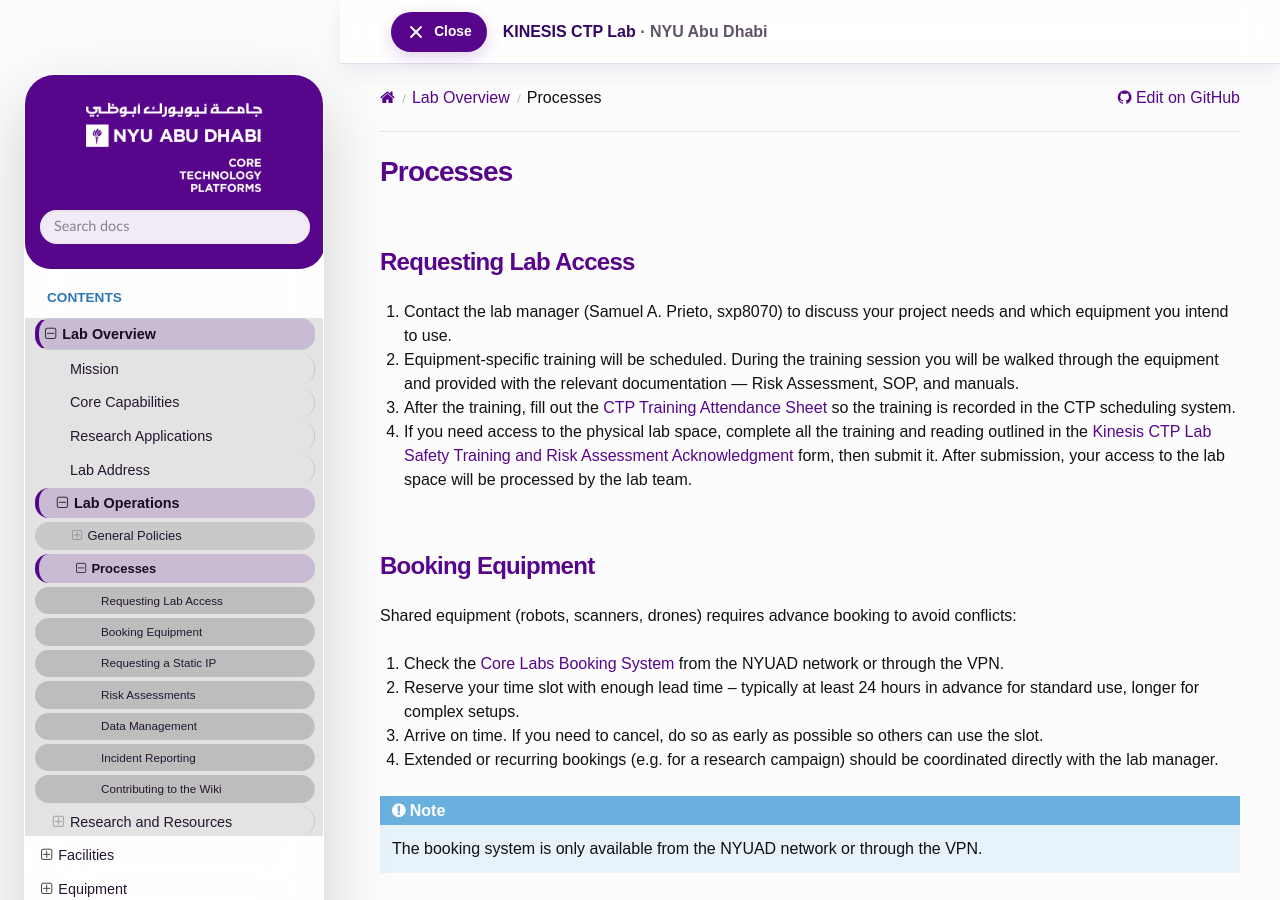
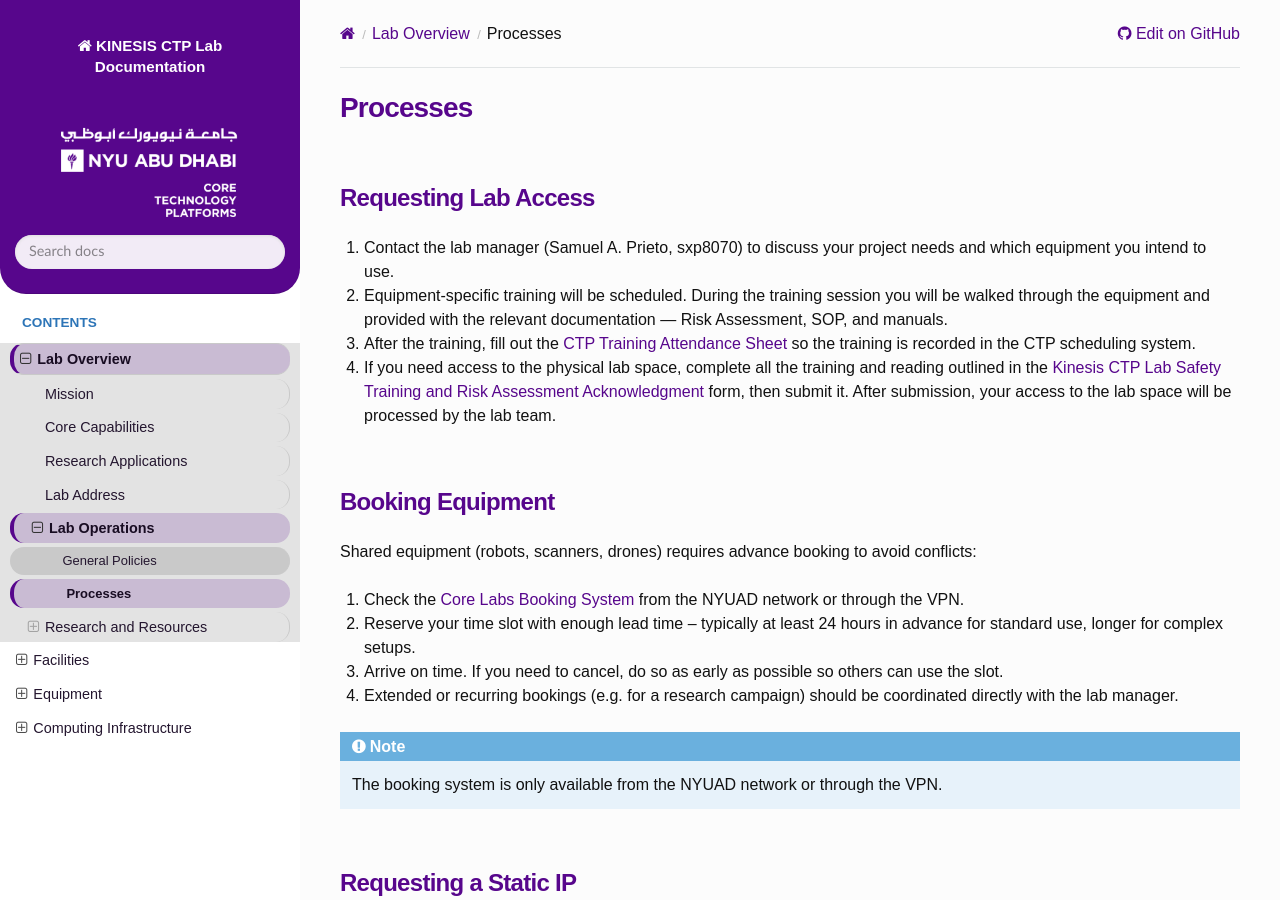
Before and after one commit to KinesisCTP/rtd-kinesis, a Sphinx documentation site: the page built from docs/source/1-lab-overview/2-processes.rst, in a window 1280 px wide and 900 px high. Built offline with Sphinx 7.4.7 and the Read the Docs theme 3.1.0, drawn with Linux system fonts in a browser that asks for light colours.

Commit message:
Sync public wiki from private source

```diff
--- a/docs/source/_static/custom.css
+++ b/docs/source/_static/custom.css
@@ -66,16 +66,8 @@ body.homepage .wy-nav-content {
 }
 
 body.homepage .wy-nav-content-wrap {
-  margin-left: 0 !important;
+  margin-left: 300px !important;
   background: #ffffff;
-}
-
-body.homepage.sidebar-open .wy-nav-content-wrap {
-  margin-left: 340px !important;
-}
-
-body.homepage.sidebar-closed .wy-nav-content-wrap {
-  margin-left: 0 !important;
 }
 
 body.homepage .rst-versions,
@@ -130,11 +122,6 @@ body.lab-overview-section .wy-menu-vertical li.toctree-l1.current > ul > li.toct
   height: 0 !important;
   overflow: hidden !important;
   visibility: hidden !important;
-}
-
-/* Hide RTD mobile top bar */
-.wy-nav-top {
-  display: none !important;
 }
 
 /* Hide "View page source" link */
@@ -677,35 +664,10 @@ body:not(.homepage) .wy-side-nav-search .version {
   }
 
 }
-/* ===== MINIMAL FLOATING SIDEBAR ===== */
+/* ===== NATIVE READ THE DOCS SIDEBAR ===== */
 
 .wy-nav-side {
-  position: fixed !important;
-  top: 24px;
-  left: 24px;
-  bottom: 24px;
-
-  width: 300px !important;
-  height: auto !important;
-
-  border-radius: 30px;
-
-  background: rgba(255,255,255,0.72) !important;
-  backdrop-filter: blur(28px);
-  -webkit-backdrop-filter: blur(28px);
-
-  border: 1px solid rgba(255,255,255,0.22);
-
-  box-shadow:
-    0 25px 70px rgba(0,0,0,0.18),
-    inset 0 1px 0 rgba(255,255,255,0.3);
-
-  transform: translateX(0);
-  transition: transform 0.32s ease;
-
-  z-index: 5000;
-
-  overflow-y: auto;
+  background: #ffffff !important;
 }
 
 .wy-nav-side,
@@ -713,84 +675,6 @@ body:not(.homepage) .wy-side-nav-search .version {
 .wy-nav-side li,
 .wy-nav-side .caption-text {
   color: #24162f !important;
-}
-
-/* OPENED */
-.wy-nav-side.collapsed {
-  transform: translateX(-340px);
-}
-
-body.sidebar-open .wy-nav-side {
-  transform: translateX(0);
-}
-
-body.sidebar-closed .wy-nav-side {
-  transform: translateX(-340px);
-}
-
-/* PAGE CONTENT */
-.wy-nav-content-wrap {
-  margin-left: 340px !important;
-  transition: margin-left 0.32s ease;
-}
-
-.wy-nav-content-wrap.shifted {
-  margin-left: 0 !important;
-}
-
-body.sidebar-open .wy-nav-content-wrap {
-  margin-left: 340px !important;
-}
-
-body.sidebar-closed .wy-nav-content-wrap {
-  margin-left: 0 !important;
-}
-
-/* FLOATING MENU BUTTON */
-.menu-toggle {
-  display: flex !important;
-  align-items: center;
-  justify-content: center;
-
-  position: fixed !important;
-  top: 88px !important;
-  left: 24px !important;
-
-  width: 56px !important;
-  height: 56px !important;
-
-  border: none !important;
-  border-radius: 18px !important;
-
-  background: rgba(255,255,255,0.82) !important;
-  backdrop-filter: blur(20px);
-
-  color: var(--nyu-purple) !important;
-
-  cursor: pointer !important;
-
-  box-shadow:
-    0 10px 35px rgba(0,0,0,0.16);
-
-  z-index: 99999 !important;
-
-  transition: all 0.22s ease;
-}
-
-.menu-toggle.sidebar-open {
-  top: 40px !important;
-  left: 252px !important;
-}
-
-.menu-toggle.sidebar-closed {
-  top: 88px !important;
-  left: 24px !important;
-}
-
-.menu-toggle:hover {
-  transform: scale(1.08);
-  background: var(--nyu-purple) !important;
-  color: white !important;
 }
 
 /* TOP SECTION */
@@ -858,43 +742,6 @@ body.sidebar-closed .wy-nav-content-wrap {
 
 .wy-menu-vertical li.current a:hover {
   color: #180c22 !important;
-}
-
-/* MOBILE */
-@media (max-width: 850px) {
-  .wy-nav-content-wrap {
-    margin-left: 0 !important;
-  }
-
-  body.sidebar-open .wy-nav-content-wrap,
-  body.sidebar-closed .wy-nav-content-wrap,
-  body.homepage.sidebar-open .wy-nav-content-wrap,
-  body.homepage.sidebar-closed .wy-nav-content-wrap {
-    margin-left: 0 !important;
-  }
-
-  .wy-nav-side {
-    top: 0;
-    left: 0;
-    bottom: 0;
-
-    border-radius: 0;
-    transform: translateX(-340px);
-  }
-
-  .wy-nav-side.active {
-    transform: translateX(0);
-  }
-
-  .menu-toggle.sidebar-open {
-    top: 18px !important;
-    left: 252px !important;
-  }
-
-  .menu-toggle.sidebar-closed {
-    top: 88px !important;
-    left: 20px !important;
-  }
 }
 
 /* ===== GENERATED EQUIPMENT PAGES ===== */
--- a/docs/source/_static/custom.js
+++ b/docs/source/_static/custom.js
@@ -1,11 +1,7 @@
-console.log("custom.js loaded");
-
-if (window.location.pathname.includes("/1-lab-overview/")) {
-  document.body.classList.add("lab-overview-section");
-}
-
 document.addEventListener("DOMContentLoaded", function () {
   if (!window.location.pathname.includes("/1-lab-overview/")) return;
+
+  document.body.classList.add("lab-overview-section");
 
   document
     .querySelectorAll(
--- a/docs/source/_static/homepage-hero.css
+++ b/docs/source/_static/homepage-hero.css
@@ -1,42 +1,96 @@
 /* Cache-busted homepage hero overrides. */
 .home-hero {
+  width: 100%;
   aspect-ratio: 3072 / 1170;
   height: auto;
-  max-height: 680px;
+  max-height: none;
   background:
     radial-gradient(circle at 18% 20%, rgba(87, 6, 140, 0.45), transparent 34%),
     #17121f;
 }
 
 .home-hero .hero-bg {
-  object-fit: cover;
-  object-position: center 63%;
+  display: block;
+  object-fit: contain;
+  object-position: center;
+}
+
+.home-hero .hero-content {
+  box-sizing: border-box;
+  width: min(90%, 900px);
+  padding: clamp(8px, 2.5vw, 40px);
 }
 
 .home-hero .hero-content h1 {
-  font-size: clamp(2.8rem, 7vw, 6.5rem);
+  margin: clamp(4px, 0.8vw, 10px) 0 clamp(6px, 1.4vw, 20px);
+  font-size: clamp(1.75rem, 7vw, 6.5rem);
+  line-height: 0.92;
+}
+
+.home-hero .hero-content .hero-kicker {
+  font-size: clamp(0.58rem, 1.25vw, 0.95rem);
+  letter-spacing: clamp(0.1em, 0.3vw, 0.22em);
+}
+
+.home-hero .hero-content > p:not(.hero-kicker) {
+  margin: 0;
+  font-size: clamp(0.7rem, 1.45vw, 1.25rem);
+  line-height: 1.35;
 }
 
 .home-hero .hero-buttons {
-  margin-top: 24px;
+  flex-wrap: nowrap;
+  gap: clamp(6px, 1.1vw, 16px);
+  margin-top: clamp(8px, 1.7vw, 24px);
+}
+
+.home-hero .hero-buttons a {
+  padding: clamp(7px, 1vw, 14px) clamp(10px, 1.7vw, 24px);
+  font-size: clamp(0.68rem, 1vw, 1rem);
+  line-height: 1.2;
+  white-space: nowrap;
+}
+
+.showcase-row .showcase-image-natural {
+  align-self: center;
+  aspect-ratio: 4080 / 3072;
+  height: auto;
+  object-fit: contain;
 }
 
 @media screen and (max-width: 850px) {
   .home-hero {
-    height: auto;
-    max-height: none;
+    margin-bottom: clamp(36px, 9vw, 80px);
   }
 
   .home-hero .hero-content {
-    padding: 24px;
+    width: 94%;
+    padding: clamp(6px, 2vw, 18px);
   }
 
   .home-hero .hero-content h1 {
-    font-size: clamp(2.4rem, 10vw, 4rem);
-    margin-bottom: 14px;
+    margin: 4px 0 6px;
+    font-size: clamp(1.55rem, 8.5vw, 4rem);
   }
 
   .home-hero .hero-buttons {
-    margin-top: 18px;
+    margin-top: clamp(5px, 1.5vw, 12px);
   }
 }
+
+@media screen and (max-width: 480px) {
+  .home-hero .hero-content .hero-kicker {
+    font-size: clamp(0.5rem, 2.2vw, 0.66rem);
+    line-height: 1.2;
+  }
+
+  .home-hero .hero-content > p:not(.hero-kicker) {
+    font-size: clamp(0.62rem, 2.7vw, 0.78rem);
+    line-height: 1.2;
+  }
+
+  .home-hero .hero-buttons a {
+    padding: 6px 9px;
+    font-size: clamp(0.61rem, 2.5vw, 0.72rem);
+  }
+}
--- /dev/null
+++ b/docs/source/_static/native-responsive-nav-v2.css
@@ -0,0 +1,103 @@
+/*
+ * Native Read the Docs responsive navigation, revision 2.
+ *
+ * This deliberately lives in its own asset so browsers cannot reuse the
+ * retired custom sidebar controller's cached layout rules.
+ */
+
+.wy-nav-side {
+  top: 0 !important;
+  bottom: 0 !important;
+  left: 0 !important;
+  width: 300px !important;
+  height: 100% !important;
+  border: 0 !important;
+  border-radius: 0 !important;
+  box-shadow: none !important;
+  transform: none !important;
+  transition: left 0.25s ease-in-out !important;
+  z-index: 200 !important;
+}
+
+.wy-nav-content-wrap,
+body.homepage .wy-nav-content-wrap {
+  margin-left: 300px !important;
+}
+
+.wy-nav-top {
+  display: none !important;
+}
+
+.menu-toggle {
+  display: none !important;
+}
+
+@media screen and (max-width: 900px) {
+  .wy-nav-side {
+    top: 0 !important;
+    bottom: 0 !important;
+    left: -300px !important;
+    width: 300px !important;
+    height: 100% !important;
+    border-radius: 0 !important;
+    transform: none !important;
+  }
+
+  .wy-nav-side.shift {
+    left: 0 !important;
+    width: min(85vw, 300px) !important;
+  }
+
+  .wy-nav-content-wrap,
+  body.homepage .wy-nav-content-wrap {
+    margin-left: 0 !important;
+  }
+
+  .wy-nav-content-wrap.shift {
+    position: fixed !important;
+    top: 0 !important;
+    left: min(85vw, 300px) !important;
+    min-width: 100% !important;
+    height: 100% !important;
+    overflow: hidden !important;
+  }
+
+  .wy-nav-top {
+    position: sticky !important;
+    top: 0;
+    z-index: 1000;
+    display: flex !important;
+    align-items: center;
+    justify-content: center;
+    min-height: 60px;
+    padding: 0 64px;
+    background: #57068c !important;
+    color: #ffffff !important;
+    line-height: normal;
+  }
+
+  .wy-nav-top [data-toggle="wy-nav-top"] {
+    position: absolute;
+    top: 50%;
+    left: 8px;
+    display: flex !important;
+    align-items: center;
+    justify-content: center;
+    width: 44px;
+    height: 44px;
+    padding: 0;
+    color: #ffffff !important;
+    font-size: 30px;
+    line-height: 1;
+    transform: translateY(-50%);
+    cursor: pointer;
+  }
+
+  .wy-nav-top > a {
+    overflow: hidden;
+    color: #ffffff !important;
+    font-weight: 700;
+    text-overflow: ellipsis;
+    white-space: nowrap;
+  }
+}
--- a/docs/source/_templates/layout.html
+++ b/docs/source/_templates/layout.html
@@ -29,14 +29,3 @@
 
 {%- include "searchbox.html" %}
 {% endblock %}
-
-{% block mobile_nav %}
-{%- set _root_doc = root_doc | default(master_doc) %}
-<button type="button" class="menu-toggle"></button>
-<a href="{{ pathto(_root_doc) }}"
-   class="site-toolbar-brand"
-   aria-label="KINESIS CTP Lab homepage">
-  <span class="site-toolbar-title">KINESIS CTP Lab</span>
-  <span class="site-toolbar-institution">&middot; NYU Abu Dhabi</span>
-</a>
-{% endblock %}
--- a/docs/source/conf.py
+++ b/docs/source/conf.py
@@ -64,10 +64,9 @@ html_css_files = [
     'custom.css',
     'sidebar-contrast.css',
     'homepage-hero.css',
-    'sidebar-layout.css',
+    'native-responsive-nav-v2.css',
 ]
 
 html_js_files = [
     'custom.js',
-    'sidebar-toggle.js',
 ]
--- a/docs/source/index.rst
+++ b/docs/source/index.rst
@@ -7,7 +7,7 @@ KINESIS Lab | NYU Abu Dhabi Core Technology Platforms
    <script>document.body.classList.add('homepage');</script>
 
    <section class="home-hero">
-     <img src="_static/images/workspace-overview.jpg" alt="KINESIS Lab at NYU Abu Dhabi Core Technology Platforms" class="hero-bg">
+     <img src="_static/images/hero-robots-landscape.jpg" alt="Robotics equipment in the KINESIS Lab at NYU Abu Dhabi" class="hero-bg">
      <div class="hero-shade"></div>
 
      <div class="hero-content">
@@ -40,7 +40,7 @@ KINESIS Lab | NYU Abu Dhabi Core Technology Platforms
       </p>
       <a href="1-lab-overview/index.html">Learn more →</a>
     </div>
-    <img src="_static/images/hero-robots-landscape.jpg" alt="Lab Overview">
+    <img src="_static/images/workspace-overview.jpg" alt="KINESIS Lab workspace" class="showcase-image-natural">
   </section>
 
   <section class="showcase-row flip">
```
